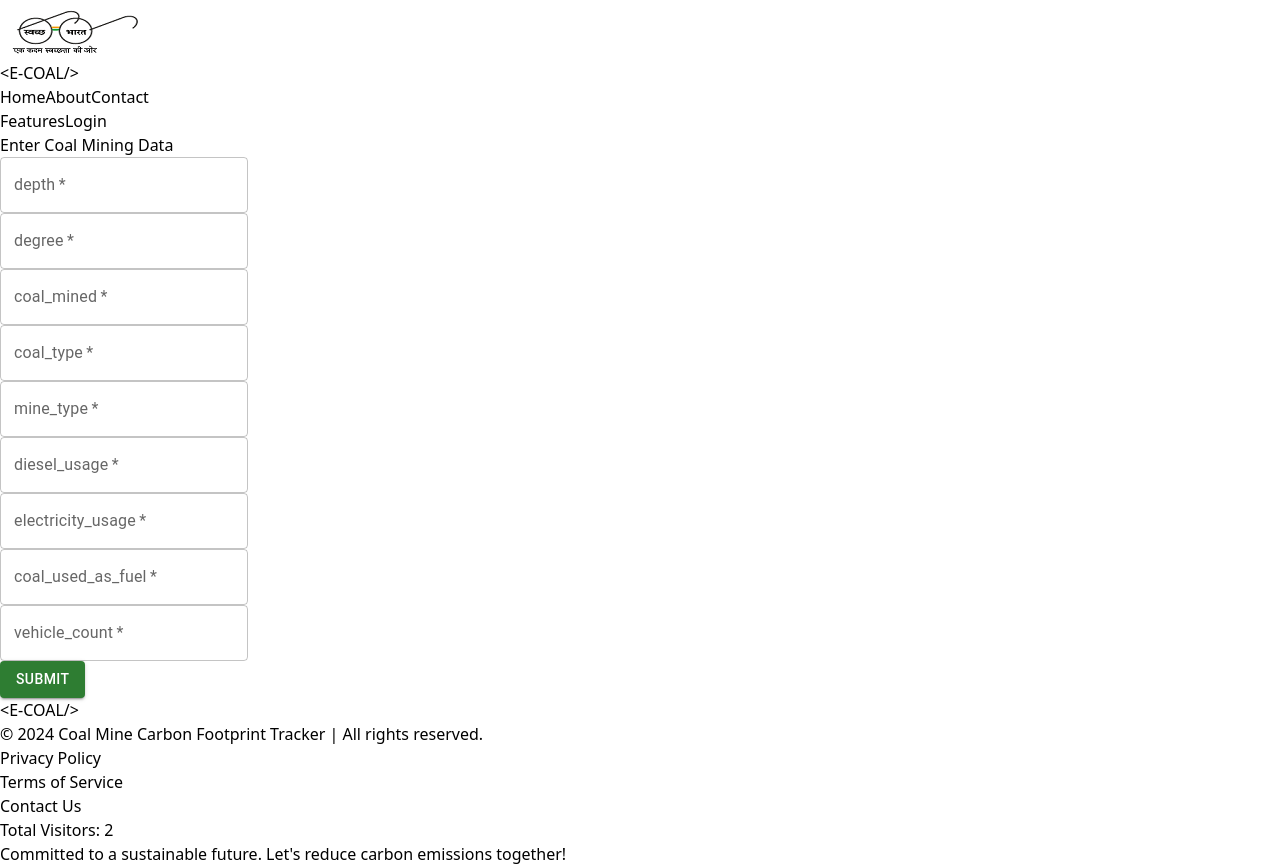
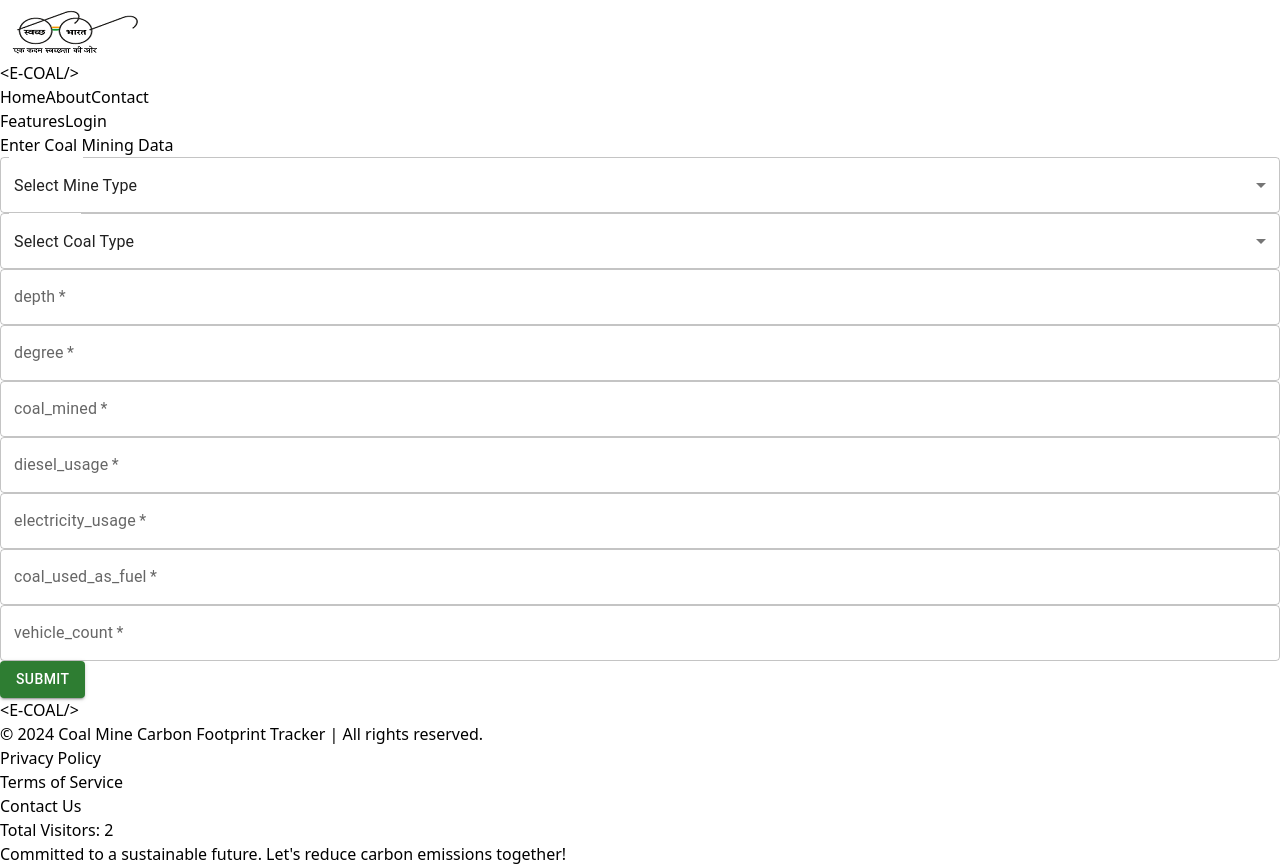
Before and after one commit to rohitmodi970/SIH_1644, a React (Vite) app: page /carbonemission in a window 1280 px wide. Shown: the part 664-1530 px from the top of the page. Built offline with nearby package versions, Linux system fonts and the light colour scheme; some icons are missing.

Commit message:
form update

```diff
--- a/src/App.jsx
+++ b/src/App.jsx
@@ -1,5 +1,4 @@
 import './App.css';
-import Dashboard from './components/Dashboard';
 import Gov_navbar from './components/Gov_navbar';
 import Navbar from './components/Navbar';
 import ContactUs from './components/Contact';
--- a/src/components/Dashboard.jsx
+++ /dev/null
@@ -1,11 +0,0 @@
-import React from 'react'
-
-const Dashboard = () => {
-  return (
-    <div>
-      ddd
-    </div>
-  )
-}
-
-export default Dashboard
--- a/src/components/Userinput.jsx
+++ b/src/components/Userinput.jsx
@@ -1,14 +1,16 @@
 import React, { useState } from 'react';
 import TextField from '@mui/material/TextField';
 import Button from '@mui/material/Button';
+import Select from '@mui/material/Select';
+import MenuItem from '@mui/material/MenuItem';
 
 const Userinput = ({ onSubmit }) => {
     const [formData, setFormData] = useState({
+        mine_type: '',
+        coal_type: '',
         depth: '',
         degree: '',
         coal_mined: '',
-        coal_type: '',
-        mine_type: '',
         diesel_usage: '',
         electricity_usage: '',
         coal_used_as_fuel: '',
@@ -18,18 +20,16 @@ const Userinput = ({ onSubmit }) => {
     // Handle input change and update state
     const handleInputChange = (e) => {
         const { name, value } = e.target;
-        // Check if the field is one of the numeric inputs
         const isNumericField = ['depth', 'degree', 'coal_mined', 'diesel_usage', 'electricity_usage', 'coal_used_as_fuel', 'vehicle_count'].includes(name);
         setFormData({
             ...formData,
-            [name]: isNumericField ? value.replace(/\D/g, '') : value // Allow only digits for numeric fields
+            [name]: isNumericField ? value.replace(/\D/g, '') : value
         });
     };
 
     // Handle form submission
     const handleSubmit = (e) => {
-        e.preventDefault(); // Prevent the default form submission
-        // Convert numeric fields to integers
+        e.preventDefault();
         const dataToSubmit = {
             ...formData,
             depth: parseInt(formData.depth, 10) || 0,
@@ -40,25 +40,74 @@ const Userinput = ({ onSubmit }) => {
             coal_used_as_fuel: parseInt(formData.coal_used_as_fuel, 10) || 0,
             vehicle_count: parseInt(formData.vehicle_count, 10) || 0
         };
-        onSubmit(dataToSubmit); // Pass form data to the parent component
+        onSubmit(dataToSubmit);
     };
 
     return (
-        <>
-            <div className="flex justify-center items-center py-36 ">
+        <div className="flex justify-center items-center py-36">
             <form onSubmit={handleSubmit} className="flex flex-col justify-center items-center bg-white p-6 rounded-lg shadow-lg w-1/2">
                 <h2 className="text-2xl mb-4 font-semibold">Enter Coal Mining Data</h2>
 
                 {Object.keys(formData).map((key) => (
                     <div key={key} className="mb-4">
-
-                            <TextField id="outlined-basic" label={key} variant="outlined" type={['coal_type', 'mine_type'].includes(key) ? 'text' : 'number'} name={key} value={formData[key]} onChange={handleInputChange} required />
+                        {key === 'coal_type' ? (
+                            <Select
+                                label="Coal Type"
+                                name="coal_type"
+                                value={formData.coal_type}
+                                onChange={handleInputChange}
+                                displayEmpty
+                                fullWidth
+                                required
+                            >
+                                <MenuItem value="" disabled>Select Coal Type</MenuItem>
+                                <MenuItem value="text">Anthracite</MenuItem>
+                                <MenuItem value="text">Peat</MenuItem>
+                                <MenuItem value="text">Sub-bituminous A</MenuItem>
+                                <MenuItem value="text">Sub-bituminous B</MenuItem>
+                                <MenuItem value="text">Sub-bituminous C</MenuItem>
+                                <MenuItem value="text">Bituminous A</MenuItem>
+                                <MenuItem value="text">Bituminous B</MenuItem>
+                                <MenuItem value="text">Bituminous C</MenuItem>
+                                <MenuItem value="text">Lignite</MenuItem>
+                            </Select>
+                        ) : key === 'mine_type' ? (
+                            <Select
+                                className=''
+                                label="Mine Type"
+                                name="mine_type"
+                                value={formData.mine_type}
+                                onChange={handleInputChange}
+                                displayEmpty
+                                fullWidth
+                                required
+                            >
+                                <MenuItem value="" disabled>Select Mine Type</MenuItem>
+                                <MenuItem value="text">open-cast</MenuItem>
+                                <MenuItem value="text">underground</MenuItem>
+                            </Select>
+                        ) : (
+                            <TextField
+                                id="outlined-basic"
+                                label={key}
+                                variant="outlined"
+                                type={['coal_type', 'mine_type'].includes(key) ? 'text' : 'number'}
+                                placeholder='Enter'
+                                name={key}
+                                value={formData[key]}
+                                onChange={handleInputChange}
+                                required
+                                fullWidth
+                            />
+                        )}
                     </div>
                 ))}
-                    <Button  type="submit"  variant="contained" color="success" > Submit </Button>
+
+                <Button type="submit" variant="contained" color="success">
+                    Submit
+                </Button>
             </form>
         </div>
-        </>
     );
 };
 
```
Lines whose indentation alone changed are shown as unchanged.
